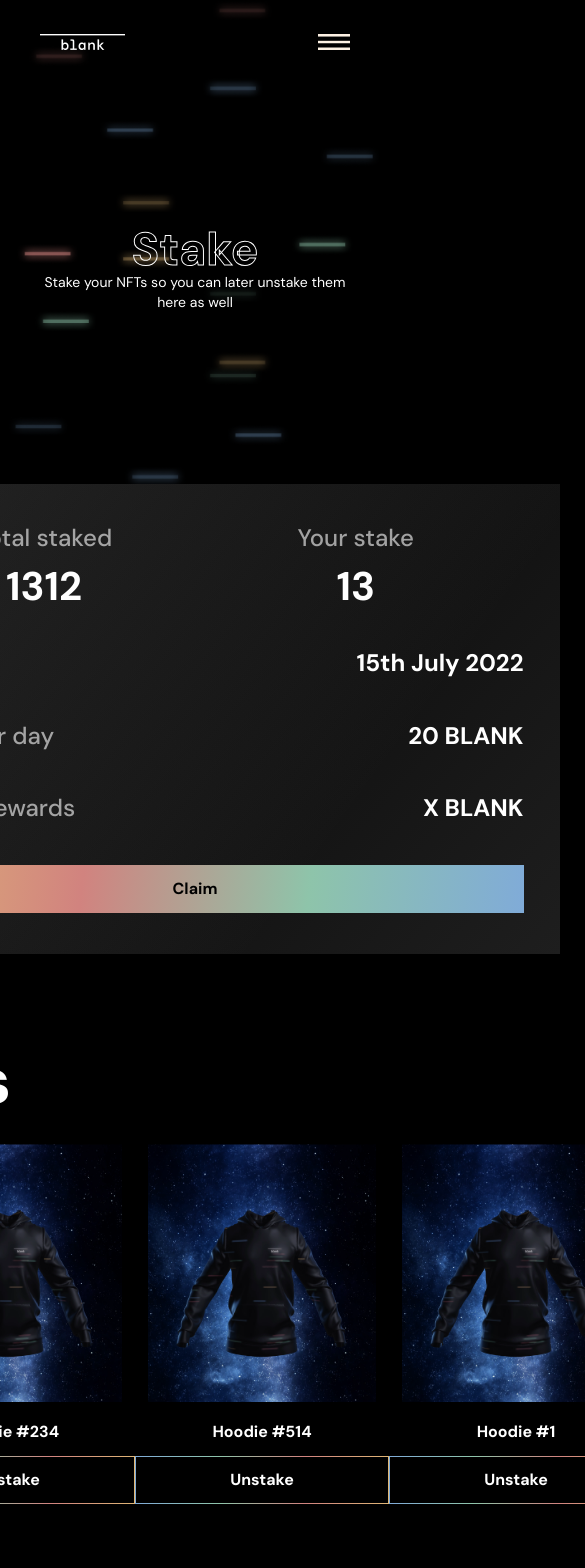
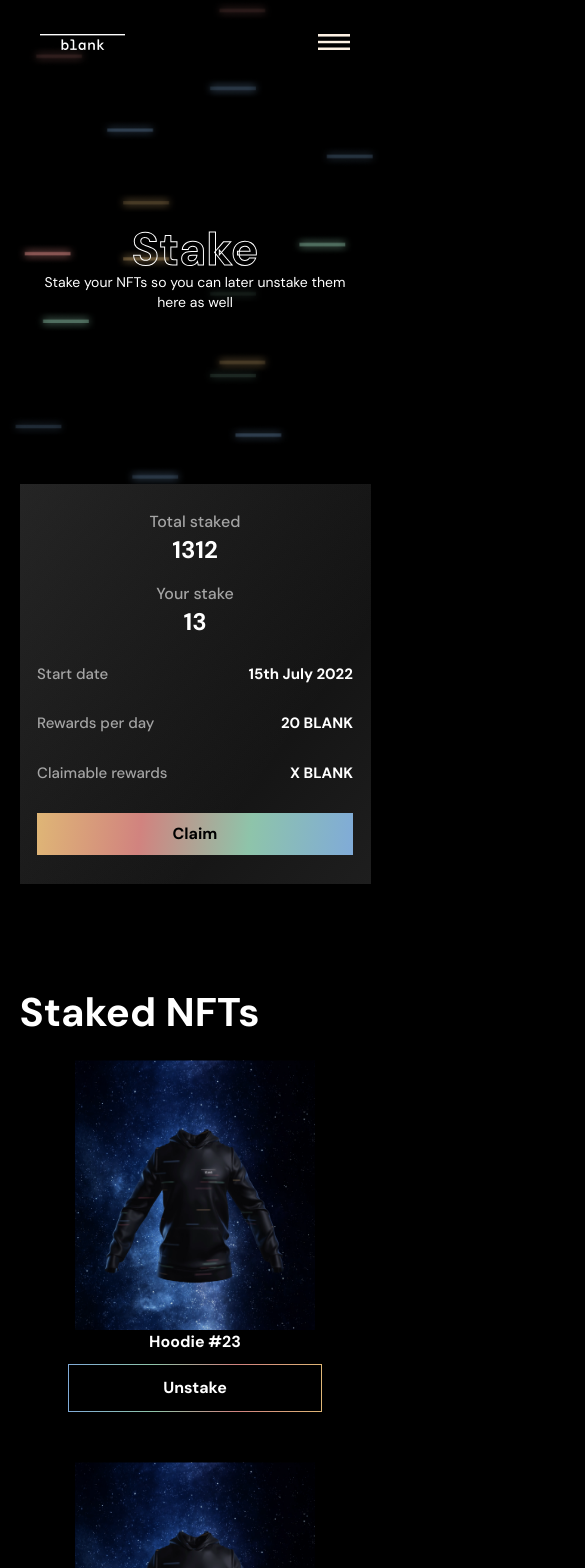
Before and after one commit to ldzoid/crypto-internship-2022, a Next.js app: page /stake in a window 390 px wide. Shown: the top 1568 px of the page, 585 px wide, since content can reach past the window. Built offline with nearby package versions, Linux system fonts and the light colour scheme.

Commit message:
add mobile responsiveness to /stake page

```diff
--- a/components/home/MintedCard.module.css
+++ b/components/home/MintedCard.module.css
@@ -22,10 +22,14 @@
 @media all and (max-width: 450px) {
   .container {
     width: 90%;
+    height: auto;
   }
 
   .cardImage {
     width: 100%;
     height: auto;
+    display: flex;
+    align-items: center;
+    justify-content: center;
   }
 }
--- a/components/stake/SectionStakeList.js
+++ b/components/stake/SectionStakeList.js
@@ -8,7 +8,7 @@ const SectionStakeList = (props) => {
       <h2 className={styles.headerSecondary}>{props.title}</h2>
       <div className={styles.stakedListContainer}>
         {props.list.map(_id => (
-          <StakeCard id={_id} btnText={props.btnText} btnClick={props.btnClick} />
+          <StakeCard id={_id} btnText={props.btnText} btnClick={props.btnClick} key={_id} />
         ))}
       </div>
     </section>
--- a/components/stake/SectionStakeList.module.css
+++ b/components/stake/SectionStakeList.module.css
@@ -21,3 +21,19 @@
     justify-content: space-between;
     overflow: auto;
 }
+
+@media all and (max-width: 450px) {
+  .container {
+    height: auto;
+    width: 90%;
+  }
+
+  .headerSecondary {
+    font-size: 40px;
+  }
+
+  .stakedListContainer {
+    flex-direction: column;
+    width: 100%;
+  }
+}
--- a/components/stake/StakeCard.module.css
+++ b/components/stake/StakeCard.module.css
@@ -29,3 +29,16 @@
     #80ABD8
   );
 }
+
+@media all and (max-width: 450px) {
+  .container {
+    margin: 20px 0;
+    height: auto;
+  }
+
+  .btn {
+    width: 100%;
+    max-width: 254px;
+    margin: 10px 0;
+  }
+}
--- a/components/stake/StakeDashboard.module.css
+++ b/components/stake/StakeDashboard.module.css
@@ -62,3 +62,39 @@
   width: 90%;
   height: 48px;
 }
+
+@media all and (max-width: 450px) {
+  .container {
+    width: 90%;
+    height: 400px;
+  }
+
+  .infoContainer {
+    flex-direction: column;
+    height: 120px;
+  }
+
+  .infoStakeContainer {
+    height: 48px;
+  }
+
+  .infoStakeTitle {
+    font-size: 16px;
+  }
+
+  .infoStakeValue {
+    font-size: 24px;
+  }
+
+  .dataTitle {
+    font-size: 15px;
+  }
+
+  .dataValue {
+    font-size: 15px;
+  }
+
+  .btnClaim {
+    height: 42px;
+  }
+}
```
